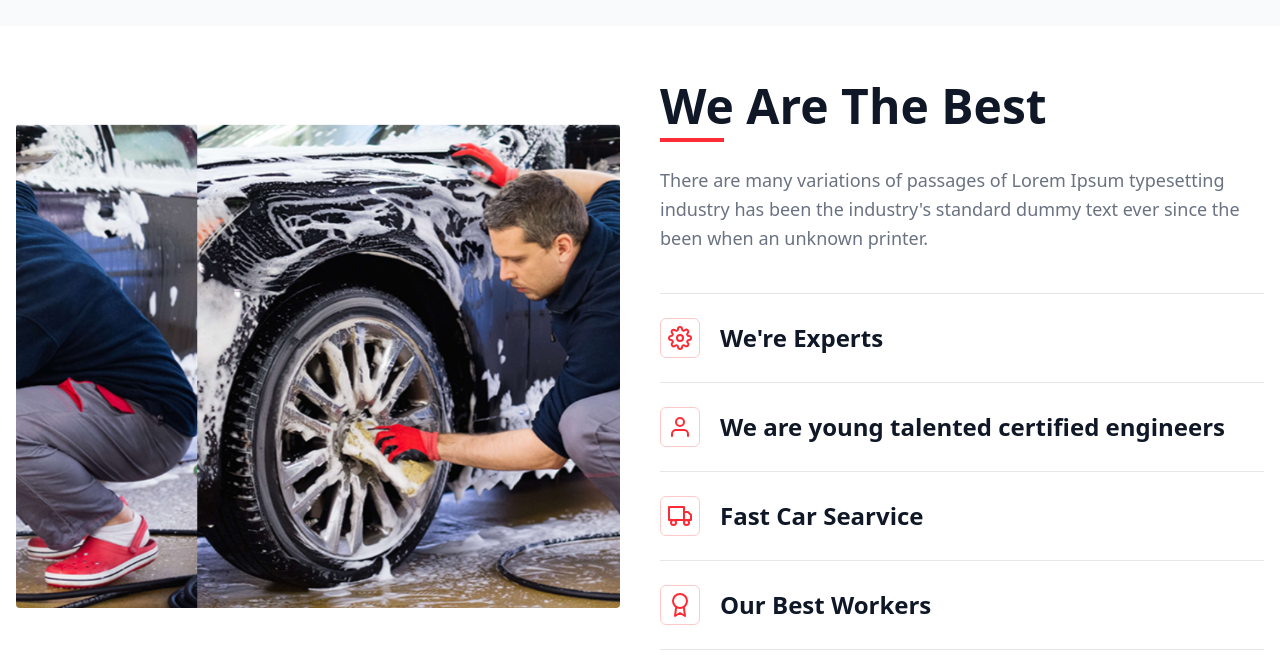
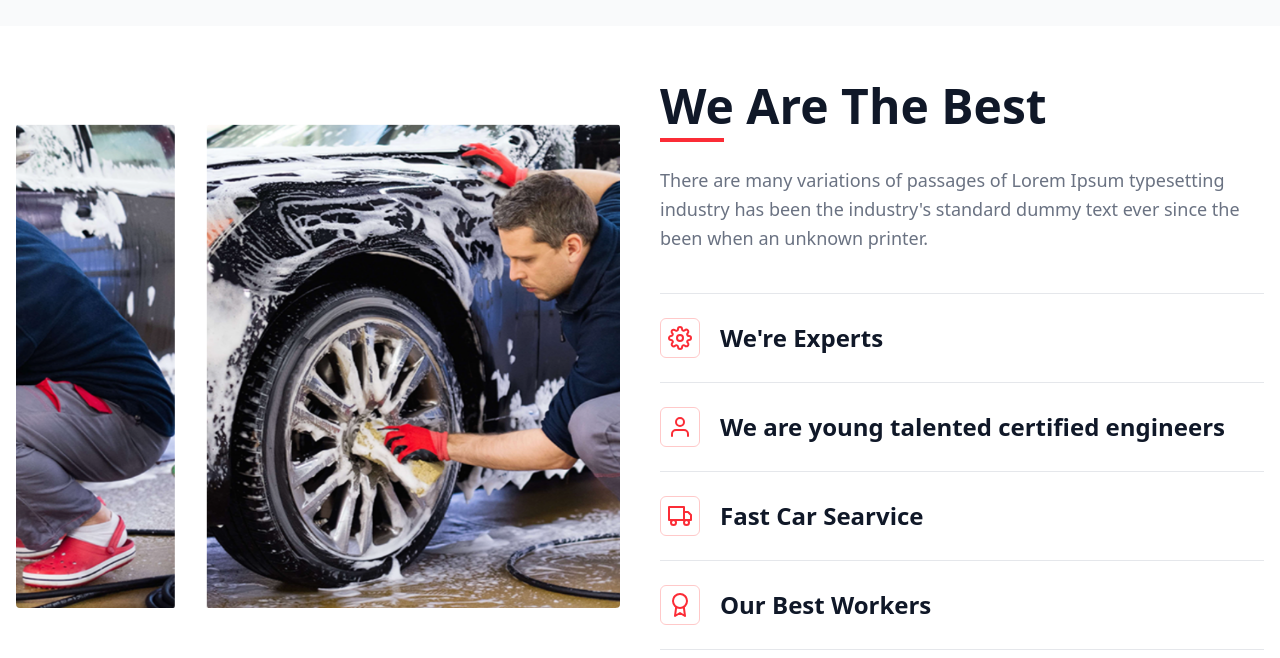
Before and after one commit to shandiru/smartrepairpro, a React (Vite) app: page / in a window 1280 px wide. Shown: the part 2960-3618 px from the top of the page. Built offline with nearby package versions, Linux system fonts and the light colour scheme.

Commit message:
fix gap issue :

```diff
--- a/src/components/Expertise.jsx
+++ b/src/components/Expertise.jsx
@@ -10,7 +10,8 @@ const points = [
 
 export default function WeAreTheBest({
   imageSrcs = ["wash.png", "wash.png", "wash.png"],
-  secondsPerImage = 4, // speed control (lower = faster)
+  secondsPerImage = 4,   // speed
+  gapPx = 16,            // <— gap between slides (in px)
 }) {
   const n = imageSrcs.length || 1;
 
@@ -18,29 +19,45 @@ export default function WeAreTheBest({
     <section className="w-full py-14 bg-white dark:bg-neutral-900">
       <div className="mx-auto max-w-7xl px-4">
         <div className="grid items-center gap-10 lg:grid-cols-2">
-          {/* Left: continuous auto-scroller */}
-          <div className="relative overflow-hidden rounded group">
+          {/* Left: continuous auto-scroller with gaps */}
+          <div
+            className="relative overflow-hidden rounded group"
+            style={{ ["--gap"]: `${gapPx}px` }}
+          >
+            {/* Mask removes outer gap using negative margins */}
+            <div
+              className="relative"
+              style={{ margin: "0 calc(var(--gap) * -1)" }}
+            >
+              {/* Track */}
               <div
                 className="flex will-change-transform"
                 style={{
-                // distance = number of unique slides * 100%
-                // duration = slides * secondsPerImage
+                  // duration = number of unique slides * secondsPerImage
                   ["--n"]: n,
                   ["--dur"]: `${n * secondsPerImage}s`,
                   animation: "wastrip var(--dur) linear infinite",
                 }}
               >
                 {[...imageSrcs, ...imageSrcs].map((src, i) => (
-                <div key={i} className="w-full flex-[0_0_100%]">
+                  <div
+                    key={i}
+                    className="w-full flex-[0_0_100%]"
+                    style={{
+                      boxSizing: "border-box",
+                      padding: "0 var(--gap)", // actual visual gap
+                    }}
+                  >
                     <img
                       src={src}
                       alt={`Slide ${i + 1}`}
-                    className="h-full w-full object-cover"
+                      className="h-full w-full object-cover rounded"
                       loading="lazy"
                       decoding="async"
                     />
                   </div>
                 ))}
+              </div>
             </div>
 
             {/* Pause on hover */}
```
Lines whose indentation alone changed are shown as unchanged.
